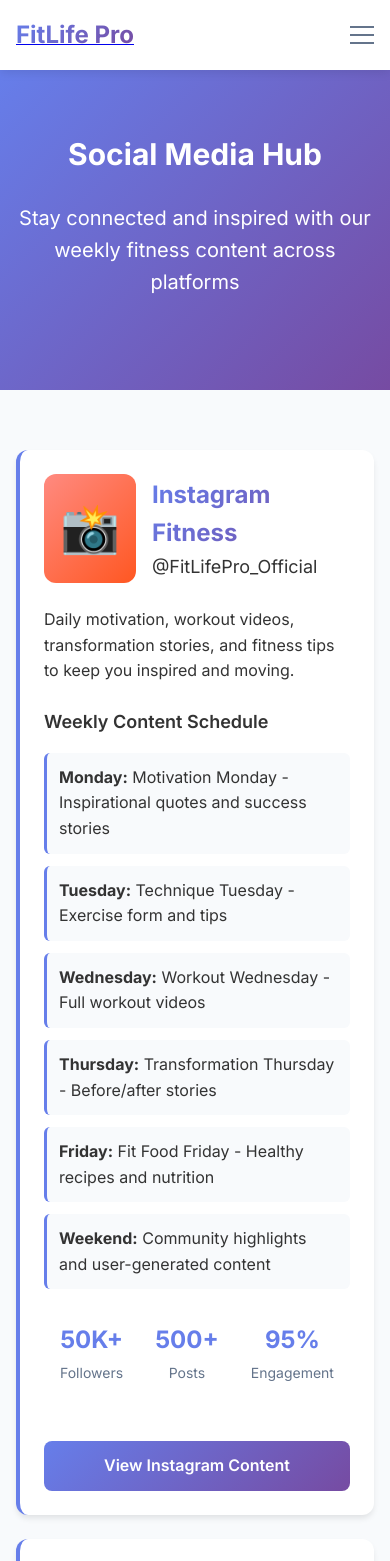
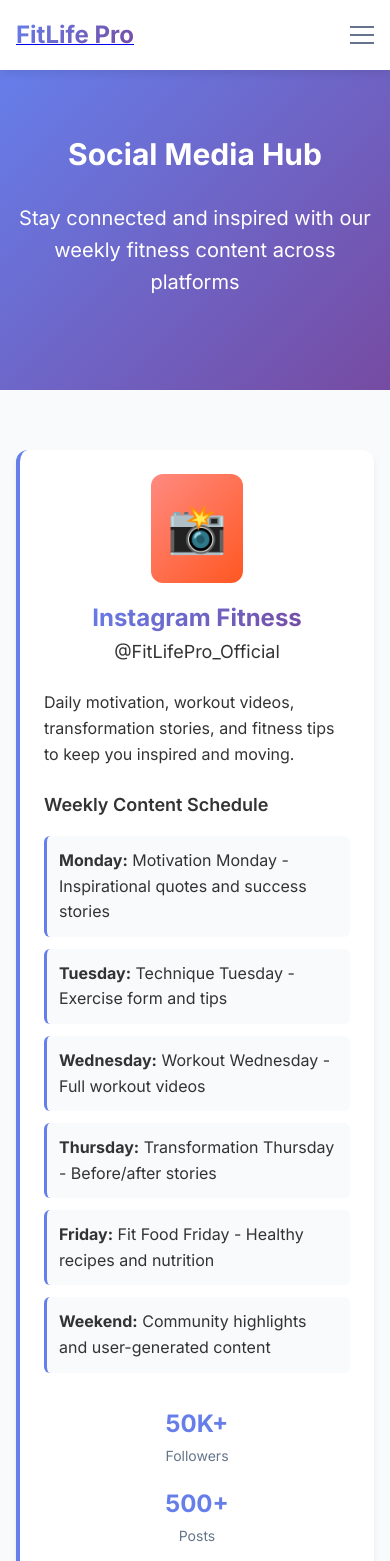
Before and after one commit to DhruvVcet/food_workout_app, a Next.js app: page /social in a window 390 px wide. Shown: the top 1561 px of the page. Built offline with nearby package versions, Linux system fonts and the light colour scheme.

Commit message:
Add responsive styles for social page
cgen-eeb02f6e467f4affabaa5b0c9ac4acbf

```diff
--- a/app/globals.css
+++ b/app/globals.css
@@ -1147,4 +1147,18 @@ body {
   .stat-number {
     font-size: 1.5rem;
   }
+
+  .platform-header {
+    flex-direction: column;
+    text-align: center;
+  }
+
+  .platform-stats {
+    flex-direction: column;
+    gap: 1rem;
+  }
+
+  .calendar-grid {
+    grid-template-columns: 1fr;
+  }
 }
```
